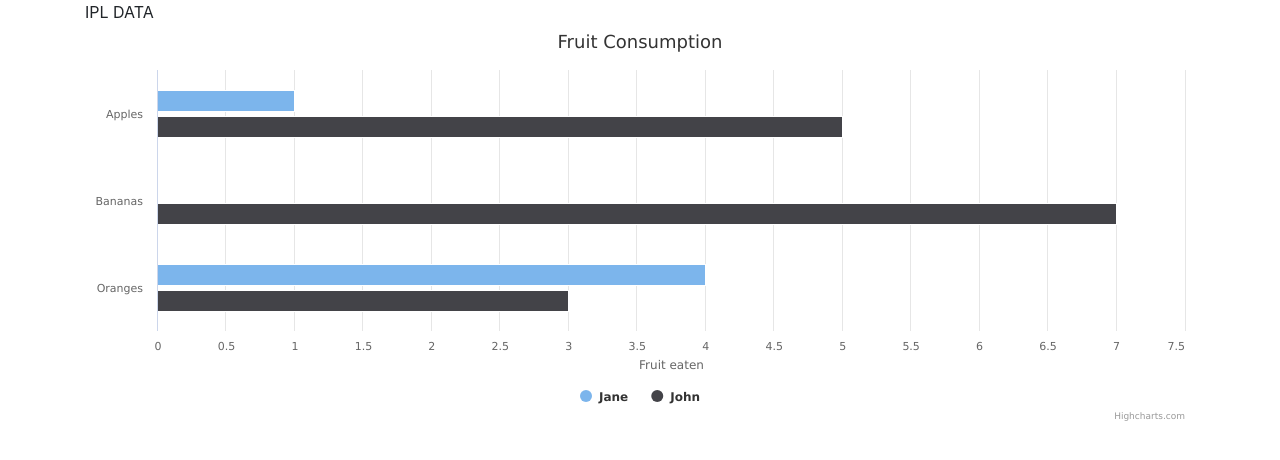
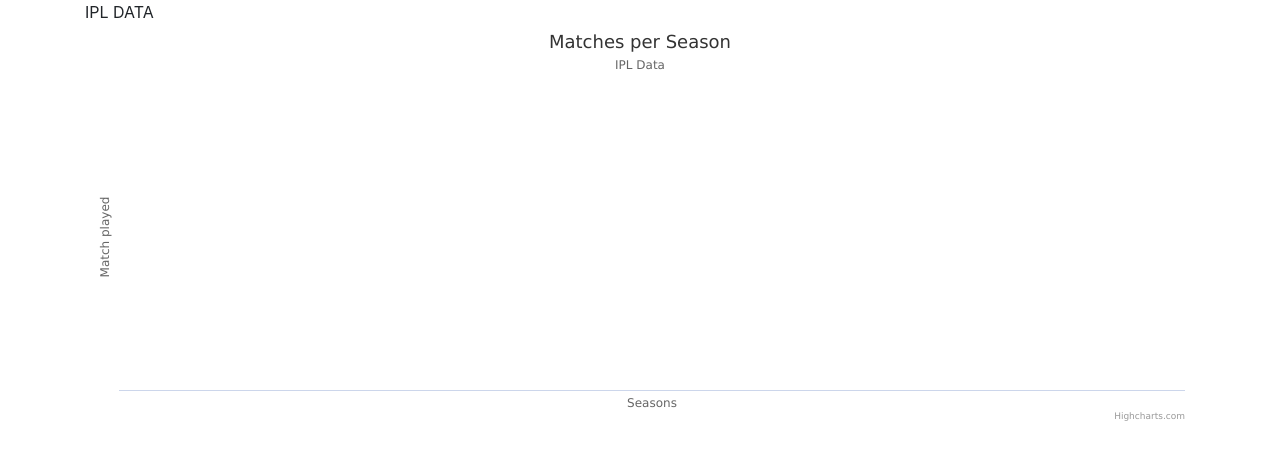
Before and after one commit to lksh2812/django_ipl, a Django app: template templates/plot.html in a window 1280 px wide. Shown: the top 460 px of the page. Run offline with Django 3.2, Linux system fonts and the light colour scheme; the template is opened without the code that fills it: most values are stand-ins (such as "Sample title", 1, 10 or a date in 2020); some libraries are stand-ins or nearby versions.

Commit message:
created template routes for plotting matches per season

```diff
--- a/batting_average/urls.py
+++ b/batting_average/urls.py
@@ -9,7 +9,7 @@
 app_name = 'batting_average'
 urlpatterns = [
     path('', views.home),
-    path('api/matches_per_season', views.matches_per_season, name='matches_per_season'),
+    path('matches_per_season', views.matches_per_season, name='matches_per_season'),
     path('matches_won', views.matches_won, name='matches_won'),
     path('extra_runs', views.extra_runs, name='extra_runs'),
     path('bowlers_economy', views.bowlers_economy, name='bowlers_economy'),
--- a/templates/index.html
+++ b/templates/index.html
@@ -3,8 +3,8 @@
 IPL DATA
     <nav class="navbar navbar-light bg-light">
         <form class="form-inline">
-            <button class="btn btn-outline-success" type="button" onclick="MatchesPerSeason()">Matches per Season</button>
-            <!-- <a href="{% url 'batting_average:matches_per_season' %}"><button class="btn btn-outline-success" type="button" onclick="MatchesPerSeason()">Matches per Season</button></a> -->
+            <!-- <button class="btn btn-outline-success" type="button" onclick="MatchesPerSeason()">Matches per Season</button> -->
+            <a href="{% url 'batting_average:matches_per_season' %}"><button class="btn btn-outline-success" type="button">Matches per Season</button></a>
             <a href="{% url 'batting_average:matches_won' %}"><button class="btn btn-outline-success" type="button">Matches Won</button></a>
             <a href="{% url 'batting_average:extra_runs' %}"><button class="btn btn-outline-success" type="button">Extras Given</button></a>
             <a href="{% url 'batting_average:bowlers_economy' %}"><button class="btn btn-outline-success" type="button">Economiacal Bowlers</button></a>
--- a/templates/plot.html
+++ b/templates/plot.html
@@ -9,28 +9,36 @@
 </div>
 <script>
     document.addEventListener('DOMContentLoaded', function () {
-        var myChart = Highcharts.chart('container', {
-            chart: {
-                type: 'bar'
+        seasons = {{ seasons }};
+        matches = {{ matches }};
+
+        var chart = Highcharts.chart("container", {
+                title: {
+                    text: "Matches per Season"
                 },
-            title: {
-                text: 'Fruit Consumption'
+                subtitle: {
+                    text: "IPL Data"
                 },
                 xAxis: {
-                categories: ['Apples', 'Bananas', 'Oranges']
+                    title: {
+                        text: "Seasons"
+                    },
+                    categories: seasons
                 },
                 yAxis: {
                     title: {
-                    text: 'Fruit eaten'
+                        text: "Match played"
                     }
                 },
-            series: [{
-                name: 'Jane',
-                data: [1, 0, 4]
-            }, {
-                name: 'John',
-                data: [5, 7, 3]
-            }]
+                series: [
+                    {
+                        type: "column",
+                        name: "Matches",
+                        colorByPoint: true,
+                        data: matches,
+                        showInLegend: false
+                    }
+                ]
             });
     });
 </script>
```
Also changed, not shown: batting_average/views.py (+19 -5 lines). Lines whose indentation alone changed are shown as unchanged.
